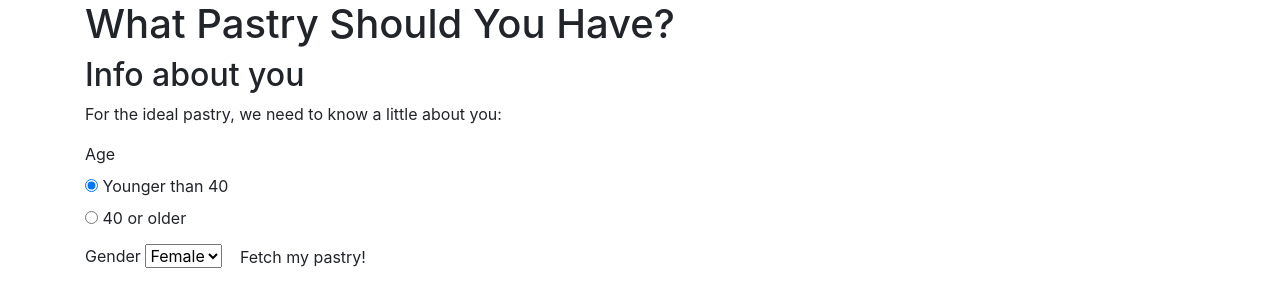
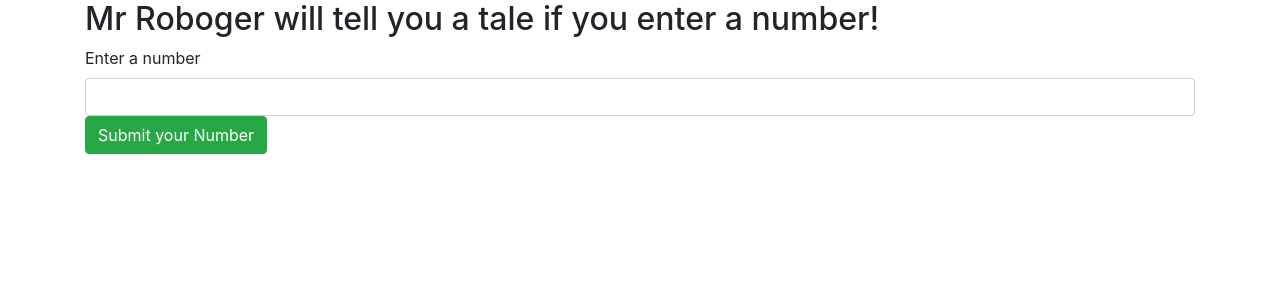
Before and after one commit to nilesoneil/Mr-Roboger, a plain HTML site: page index.html in a window 1280 px wide. Drawn offline with Linux system fonts and the light colour scheme.

Commit message:
set up index.html

```diff
--- a/index.html
+++ b/index.html
@@ -5,52 +5,19 @@
   <link href="css/styles.css" rel="stylesheet" type="text/css">
   <script src="js/jquery-3.6.0.js"></script>
   <script src="js/scripts.js"></script>
-  <title>What Pastry should you have</title>
+  <title>Mr Roboger's Neighbourhood</title>
 </head>
 <body>
   <div class="container">
-    <h1>What Pastry Should You Have?</h1>
-    <h2>Info about you</h2>
-
-    <p>For the ideal pastry, we need to know a little about you:</p>
-
-    <form id="pastry">
-      <label for="age">Age</label>
-      <div class ="radio"></div>
-        <label>
-         <input type="radio" name="millenial/boomer" value="younger" checked>
-         Younger than 40
-        </label>
-      <div class="radio">
-        <label>
-          <input type="radio" name="millenial/boomer" value="older">
-          40 or older
-        </label>
+    <h2> Mr Roboger will tell you a tale if you enter a number! </h2>
+    <form id="form">
+      <div class="form-group">
+        <label for="numberInput"> Enter a number</label>
+        <input id="numberInput" class="form-control" type="text">
+        <button type="submit" class="btn btn-success">Submit your Number</button>
       </div>
-      <label for="gender">Gender</label>
-      <select id="gender">
-        <option value="female">Female</option>
-        <option value="male">Male</option>
-      </select>
-
-      <button type="submit" class="btn">Fetch my pastry!</button>
     </form>
-
-    <div class="container">
-      <div id="result1">
-        <p>gas station donut</p>
-      </div>
-      <div id="result2">
-        <p>avocado toast</p>
-      </div>
-      <div id="result3">
-        <p>bear claw</p>
-      </div>
-      <div id="result4">
-        <p>bran muffin</p>
-      </div>
-
-    </div>
-  </div>
+    <p id="output"></p>
+  <div>
 </body>
 </html>
```
